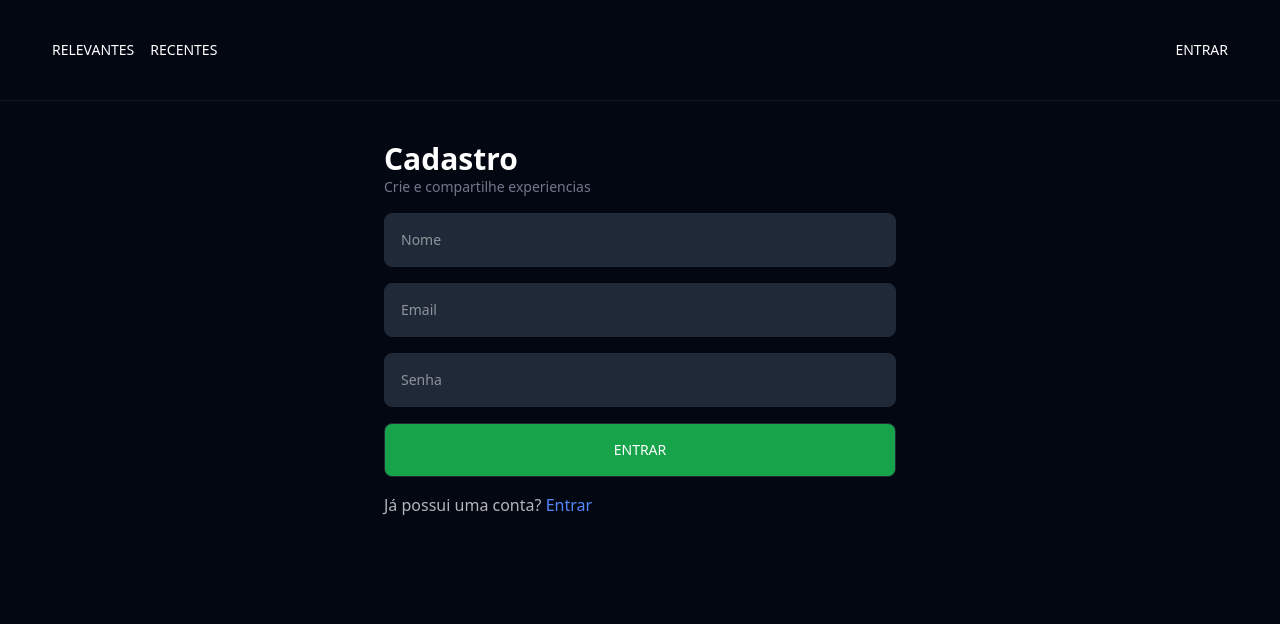
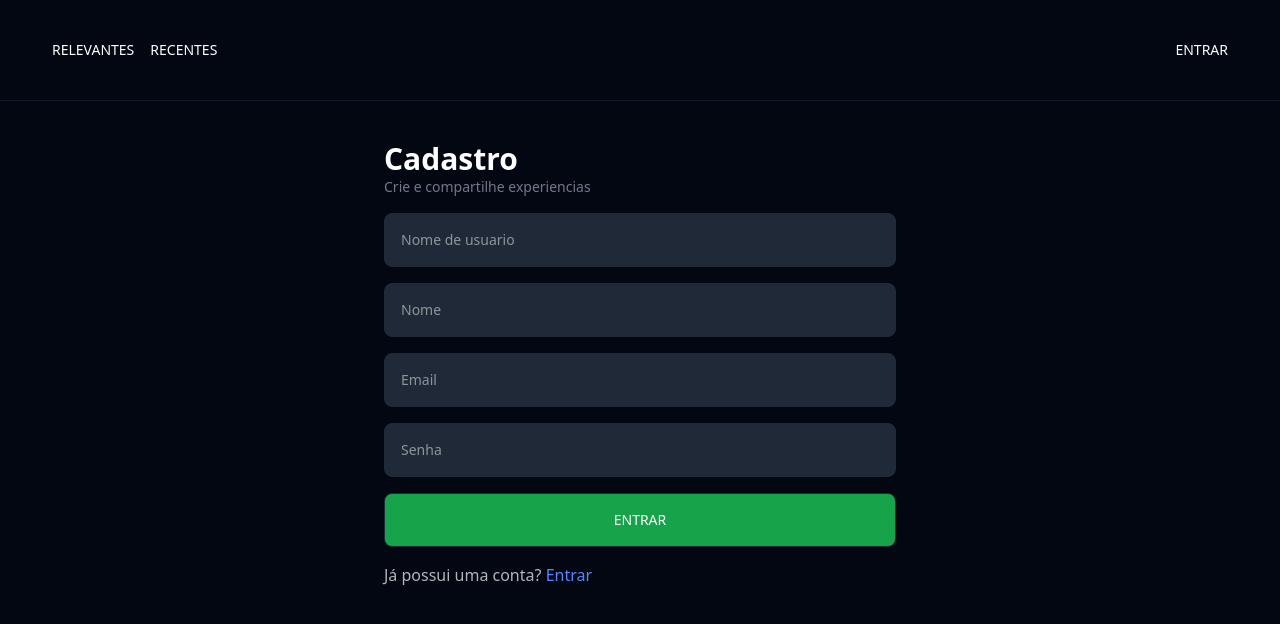
Before and after one commit to franklinST-05/my-tabnews.web, a Next.js app: page /auth/signup in a window 1280 px wide. Shown: the top 624 px of the page. Built offline with nearby package versions, Linux system fonts and the light colour scheme.

Commit message:
feat: basic signup

```diff
--- a/src/pages/auth/signup/index.tsx
+++ b/src/pages/auth/signup/index.tsx
@@ -1,24 +1,76 @@
 import Button from '@/components/Button';
 import Input from '@/components/Input';
 import QuestionLink from '@/components/QuestionLink';
+import { CreateUserSchema } from '@/schemas/User';
+import { zodResolver } from '@hookform/resolvers/zod';
+import axios, { AxiosError } from 'axios';
 import Head from 'next/head';
 import React from 'react';
+import { useForm } from 'react-hook-form';
+import { ToastContainer, toast } from 'react-toastify';
 
 const Signup: React.FC = () => {
+
+    const { register, handleSubmit, formState: { errors } } = useForm({
+        resolver: zodResolver(CreateUserSchema),
+    });
+
+    const handleSignup = handleSubmit(async (fields) => {
+        try {
+            await axios.post('/api/user/auth/signup', fields);
+            toast('Verifique seu email');
+        } catch(err) {
+            if(err instanceof AxiosError) {
+                const { status, data } = err.response!;
+                if(status === 409) {
+                    toast(data.error);
+                }
+            }
+        }
+    });
+
     return (
         <main>
             <Head>
                 <title>Cadastro · TabNews</title>
             </Head>
 
-            <form className="w-full max-w-lg mt-10 mx-auto space-y-4">
+            <ToastContainer/>
+
+            <form className="w-full max-w-lg mt-10 mx-auto space-y-4" onSubmit={handleSignup}>
                 <div>
                     <h1 className="font-bold text-3xl">Cadastro</h1>
                     <p className="text-sm text-desc">Crie e compartilhe experiencias</p>
                 </div>
-                <Input type="text" placeholder="Nome" />
-                <Input type="email" placeholder="Email" />
-                <Input type="password" placeholder="Senha" />
+
+                <Input
+                    {...register('username')}
+                    error={errors['username']?.message as string}
+                    type="text"
+                    placeholder="Nome de usuario"
+                />
+
+                <Input
+                    {...register('name')}
+                    error={errors['name']?.message as string}
+                    type="text"
+                    placeholder="Nome"
+                />
+
+                <Input
+                    {...register('email')}
+                    error={errors['email']?.message as string}
+                    type="email"
+                    placeholder="Email"
+                />
+
+                <Input
+                    {...register('password')}
+                    error={errors['password']?.message as string}
+                    type="password"
+                    placeholder="Senha"
+                />
+
                 <Button>Entrar</Button>
                 <QuestionLink
                     href="/auth/signin"
```
